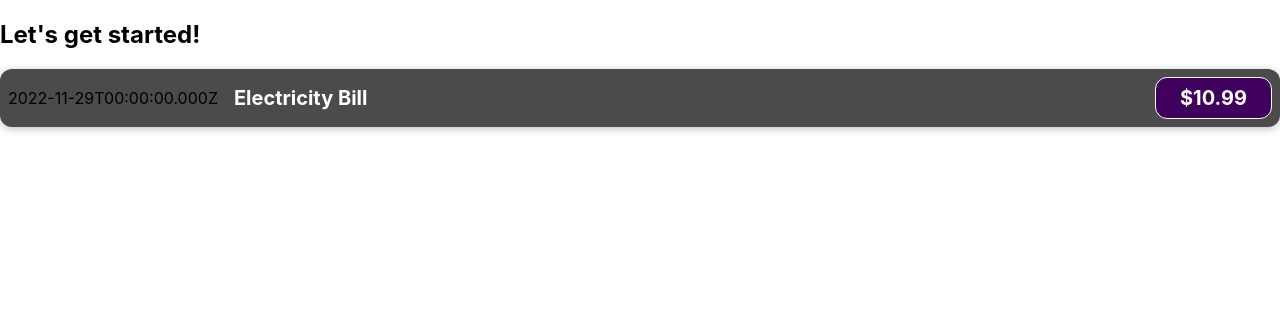
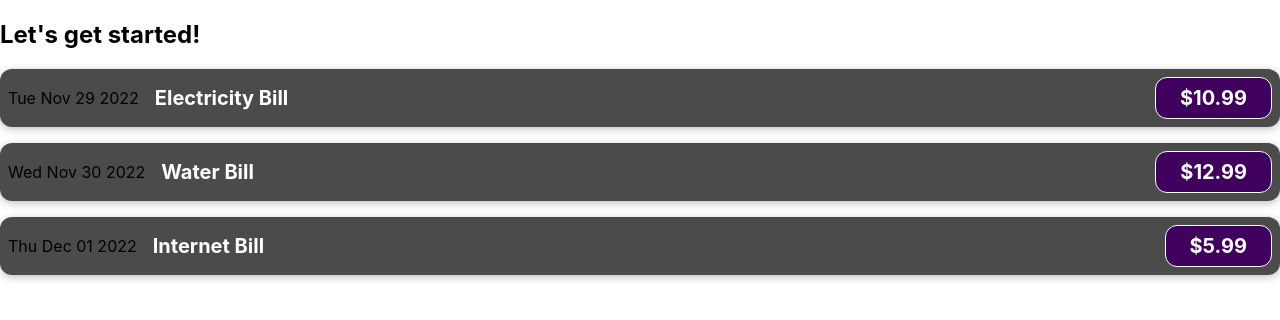
Before and after one commit to pasanyasaras/react-complete-guide, a React (Create React App) app: page / in a window 1280 px wide. Shown: the top 320 px of the page. Built offline with nearby package versions, Linux system fonts and the light colour scheme.

Commit message:
Passing data via props

```diff
--- a/src/App.js
+++ b/src/App.js
@@ -3,10 +3,20 @@ import './App.css';
 import ExpenseItem from "./components/ExpenseItem";
 
 function App() {
+    const expenses = [
+        {id:'e1',  title: 'Electricity Bill', amount: 10.99, date: new Date(2022, 10,29)},
+        {id:'e2',title: 'Water Bill', amount: 12.99, date: new Date(2022, 10,30)},
+        {id:'e3',title: 'Internet Bill', amount: 5.99, date: new Date(2022, 10,31)},
+        {id:'e4',title: 'Credit Card Bill', amount: 20.99, date: new Date(2022, 11,5)},
+    ];
+
+
   return (
     <div>
       <h2>Let's get started!</h2>
-      <ExpenseItem></ExpenseItem>
+      <ExpenseItem title={expenses[0].title} amount={expenses[0].amount} date={expenses[0].date.toDateString()}></ExpenseItem>
+        <ExpenseItem title={expenses[1].title} amount={expenses[1].amount} date={expenses[1].date.toDateString()}></ExpenseItem>
+        <ExpenseItem title={expenses[2].title} amount={expenses[2].amount} date={expenses[2].date.toDateString()}></ExpenseItem>
     </div>
   );
 }
--- a/src/components/ExpenseItem.js
+++ b/src/components/ExpenseItem.js
@@ -1,17 +1,14 @@
 import './ExpenseItem.css';
 
-function ExpenseItem(){
-    const expenseDate = new Date(2022, 10,29);
-    const expenseTitle = 'Electricity Bill';
-    const expenseAmount = 10.99;
+function ExpenseItem(props){
 
     return(
         <div className="expense-item">
-            <div>{expenseDate.toISOString()}</div>
+            <div>{props.date}</div>
             <div className="expense-item__description">
-                <h2>{expenseTitle}</h2>
+                <h2>{props.title}</h2>
             </div>
-            <div className="expense-item__price">${expenseAmount}</div>
+            <div className="expense-item__price">${props.amount}</div>
         </div>);
 }
 
```
